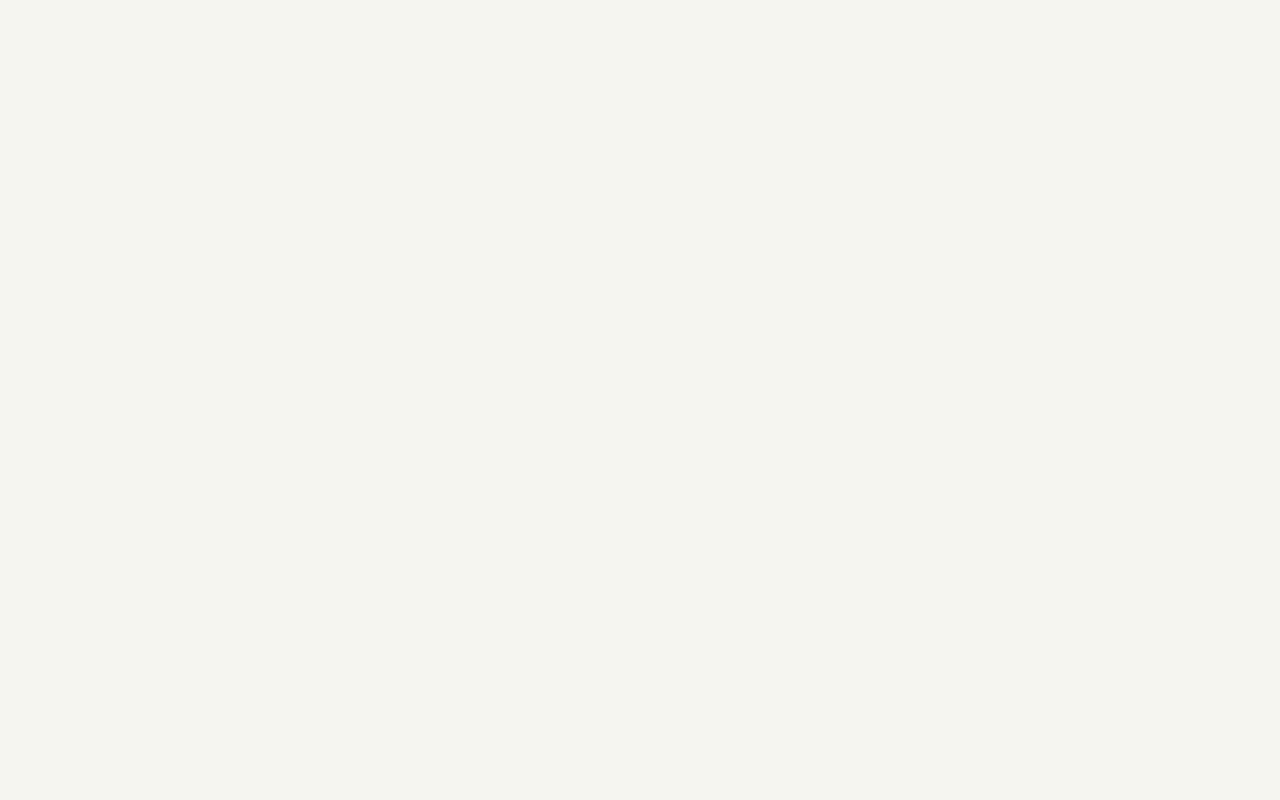
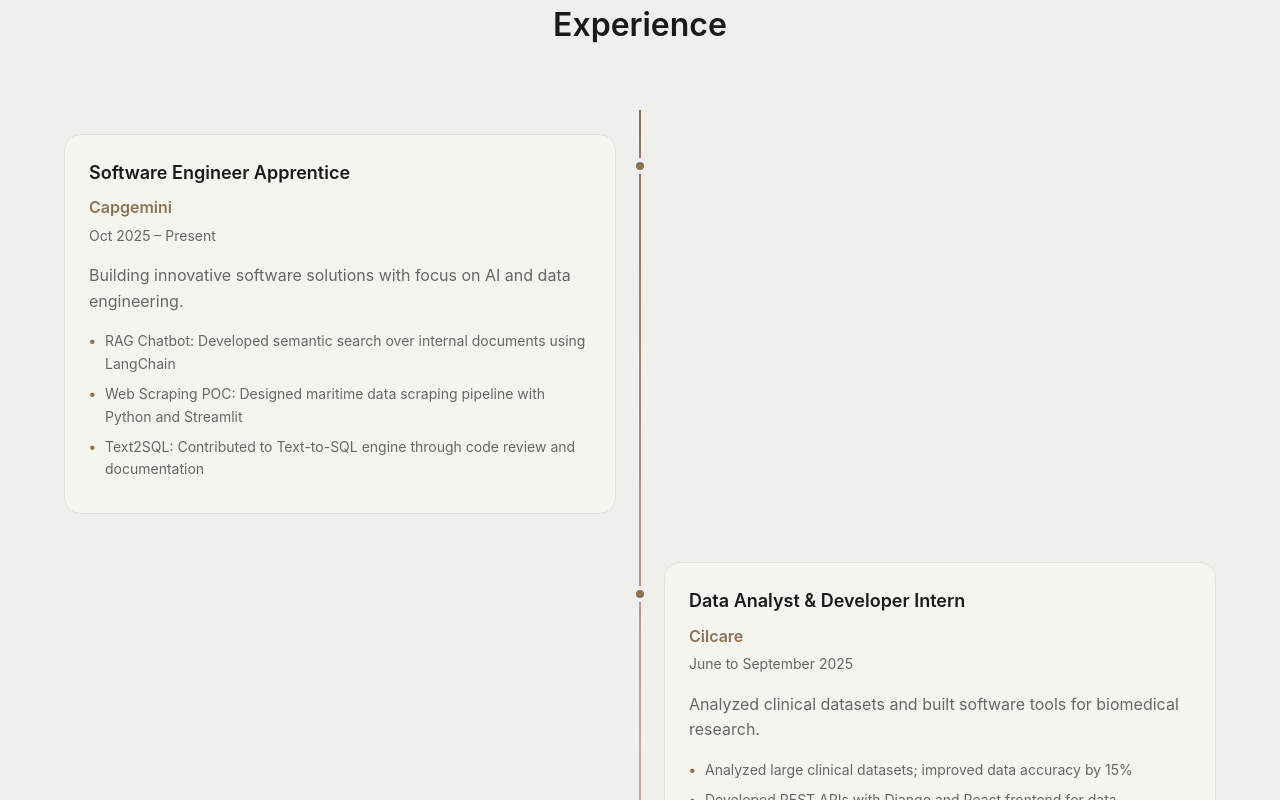
Before and after one commit to LeaFougera/LeaFougera.github.io, a React (Vite) app: page / in a window 1280 px wide. Shown: the part 1720-2520 px from the top of the page. Before the commit the page ends 1660 px from the top, so only its background shows below. Built offline with nearby package versions, Linux system fonts and the light colour scheme.

Commit message:
Add Experience section with timeline

```diff
--- a/src/App.jsx
+++ b/src/App.jsx
@@ -1,11 +1,13 @@
 import Hero from './pages/Hero'
 import About from './pages/About'
+import Experience from './pages/Experience'
 
 function App() {
   return (
     <main>
       <Hero />
       <About />
+      <Experience />
     </main>
   )
 }
--- /dev/null
+++ b/src/pages/Experience.css
@@ -0,0 +1,173 @@
+.experience-section {
+  background-color: var(--secondary);
+}
+
+.experience-header {
+  text-align: center;
+  margin-bottom: var(--spacing-3xl);
+}
+
+.experience-header h2 {
+  color: var(--text-primary);
+  margin-bottom: var(--spacing-md);
+}
+
+.timeline {
+  position: relative;
+  padding: var(--spacing-lg) 0;
+}
+
+.timeline::before {
+  content: '';
+  position: absolute;
+  left: 50%;
+  transform: translateX(-50%);
+  width: 2px;
+  height: 100%;
+  background: linear-gradient(180deg, var(--accent) 0%, var(--border) 100%);
+  top: 0;
+}
+
+.timeline-item {
+  margin-bottom: var(--spacing-2xl);
+  position: relative;
+}
+
+.timeline-item:nth-child(odd) .timeline-content {
+  margin-left: 0;
+  margin-right: auto;
+  width: calc(50% - var(--spacing-lg));
+}
+
+.timeline-item:nth-child(even) .timeline-content {
+  margin-left: auto;
+  margin-right: 0;
+  width: calc(50% - var(--spacing-lg));
+}
+
+.timeline-marker {
+  position: absolute;
+  left: 50%;
+  top: var(--spacing-lg);
+  transform: translateX(-50%);
+  z-index: 10;
+}
+
+.marker-dot {
+  width: 16px;
+  height: 16px;
+  background-color: var(--accent);
+  border: 4px solid var(--secondary);
+  border-radius: 50%;
+  cursor: pointer;
+  transition: all var(--transition-fast);
+}
+
+.timeline-item:hover .marker-dot {
+  width: 24px;
+  height: 24px;
+  top: -4px;
+  box-shadow: 0 0 0 8px rgba(139, 115, 85, 0.1);
+}
+
+.timeline-content {
+  background-color: var(--primary);
+  padding: var(--spacing-lg);
+  border-radius: var(--radius-lg);
+  border: 1px solid var(--border);
+  transition: all var(--transition-base);
+}
+
+.timeline-content:hover {
+  border-color: var(--accent);
+  box-shadow: var(--shadow-md);
+}
+
+.experience-header-content {
+  margin-bottom: var(--spacing-md);
+}
+
+.timeline-content h3 {
+  color: var(--text-primary);
+  margin-bottom: var(--spacing-sm);
+  font-size: var(--font-size-lg);
+}
+
+.company-name {
+  display: block;
+  color: var(--accent);
+  font-weight: var(--font-weight-semibold);
+  font-size: var(--font-size-base);
+  margin-bottom: var(--spacing-xs);
+}
+
+.period {
+  display: block;
+  color: var(--text-secondary);
+  font-size: var(--font-size-sm);
+}
+
+.description {
+  color: var(--text-secondary);
+  margin-bottom: var(--spacing-md);
+  font-size: var(--font-size-base);
+}
+
+.highlights {
+  list-style: none;
+  margin: 0;
+  padding: 0;
+}
+
+.highlights li {
+  color: var(--text-secondary);
+  font-size: var(--font-size-sm);
+  padding-left: var(--spacing-md);
+  margin-bottom: var(--spacing-sm);
+  position: relative;
+  line-height: 1.6;
+}
+
+.highlights li::before {
+  content: '•';
+  position: absolute;
+  left: 0;
+  color: var(--accent);
+  font-weight: bold;
+}
+
+@media (max-width: 1024px) {
+  .timeline::before {
+    left: 20px;
+  }
+
+  .timeline-item:nth-child(odd) .timeline-content,
+  .timeline-item:nth-child(even) .timeline-content {
+    margin-left: 60px;
+    margin-right: 0;
+    width: auto;
+  }
+
+  .timeline-marker {
+    left: 20px;
+  }
+}
+
+@media (max-width: 768px) {
+  .timeline::before {
+    left: 10px;
+  }
+
+  .timeline-marker {
+    left: 10px;
+  }
+
+  .timeline-content {
+    margin-left: 50px;
+    padding: var(--spacing-md);
+  }
+
+  .timeline-content h3 {
+    font-size: var(--font-size-base);
+  }
+}
--- /dev/null
+++ b/src/pages/Experience.jsx
@@ -0,0 +1,111 @@
+import { motion } from 'framer-motion'
+import Section from '../components/Section'
+import Container from '../components/Container'
+import './Experience.css'
+
+function Experience() {
+  const experiences = [
+    {
+      title: 'Software Engineer Apprentice',
+      company: 'Capgemini',
+      period: 'Oct 2025 – Present',
+      description: 'Building innovative software solutions with focus on AI and data engineering.',
+      highlights: [
+        'RAG Chatbot: Developed semantic search over internal documents using LangChain',
+        'Web Scraping POC: Designed maritime data scraping pipeline with Python and Streamlit',
+        'Text2SQL: Contributed to Text-to-SQL engine through code review and documentation',
+      ],
+    },
+    {
+      title: 'Data Analyst & Developer Intern',
+      company: 'Cilcare',
+      period: 'June to September 2025',
+      description: 'Analyzed clinical datasets and built software tools for biomedical research.',
+      highlights: [
+        'Analyzed large clinical datasets; improved data accuracy by 15%',
+        'Developed REST APIs with Django and React frontend for data visualization',
+        'Implemented data preprocessing pipelines and statistical models',
+        'Collaborated with researchers on statistical analysis automation',
+      ],
+    },
+    {
+      title: 'Digital Engineer Degree',
+      company: 'ISEN Méditerranée',
+      period: 'Expected 2026',
+      description: 'Computer Science & Data major with focus on ML, DL, and Algorithms.',
+      highlights: [
+        'Major in Computer Science & Data',
+        'Coursework: Machine Learning, Deep Learning, Algorithms, Statistics',
+        'Exchange semester at Universiti Putra Malaysia (2023)',
+      ],
+    },
+  ]
+
+  const containerVariants = {
+    hidden: { opacity: 0 },
+    visible: {
+      opacity: 1,
+      transition: {
+        staggerChildren: 0.2,
+      },
+    },
+  }
+
+  const itemVariants = {
+    hidden: { opacity: 0, x: -20 },
+    visible: {
+      opacity: 1,
+      x: 0,
+      transition: {
+        duration: 0.6,
+      },
+    },
+  }
+
+  return (
+    <Section id="experience" className="experience-section">
+      <Container>
+        <motion.div
+          initial={{ opacity: 0, y: -20 }}
+          whileInView={{ opacity: 1, y: 0 }}
+          transition={{ duration: 0.8 }}
+          viewport={{ once: true }}
+          className="experience-header"
+        >
+          <h2>Experience</h2>
+        </motion.div>
+
+        <motion.div
+          className="timeline"
+          variants={containerVariants}
+          initial="hidden"
+          whileInView="visible"
+          viewport={{ once: true }}
+        >
+          {experiences.map((exp, index) => (
+            <motion.div key={index} className="timeline-item" variants={itemVariants}>
+              <div className="timeline-marker">
+                <div className="marker-dot" />
+              </div>
+              <div className="timeline-content">
+                <div className="experience-header-content">
+                  <h3>{exp.title}</h3>
+                  <span className="company-name">{exp.company}</span>
+                  <span className="period">{exp.period}</span>
+                </div>
+                <p className="description">{exp.description}</p>
+                <ul className="highlights">
+                  {exp.highlights.map((highlight, hIndex) => (
+                    <li key={hIndex}>{highlight}</li>
+                  ))}
+                </ul>
+              </div>
+            </motion.div>
+          ))}
+        </motion.div>
+      </Container>
+    </Section>
+  )
+}
+
+export default Experience
```
